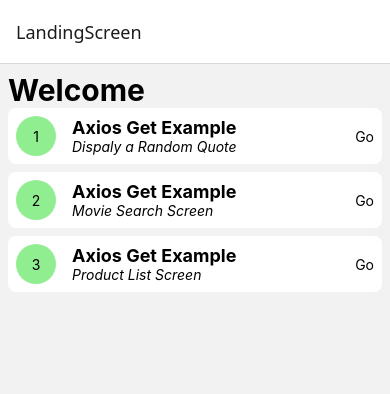
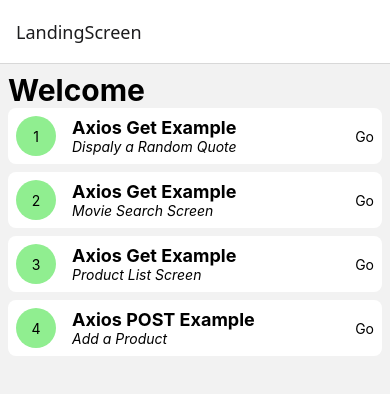
Before and after one commit to abidroid/RNCLITestApp, a React Native app: screen / in a window 390 px wide. Shown: the top 394 px of the page. Built offline with nearby package versions, Linux system fonts and the light colour scheme.

Commit message:
axios post request

```diff
--- a/navigation/MainNavigation.js
+++ b/navigation/MainNavigation.js
@@ -4,6 +4,7 @@
 import AxiosExampleOneScreen from '../screens/AxiosExampleOne/AxiosExampleOneScreen';
 import AxiosMovieSearchScreen from '../screens/AxiosMovieSearch/AxiosMovieSearchScreen';
 import ProductListScreen from '../screens/ProductList/ProductListScreen';
+import AxiosPostRequestScreen from '../screens/AxiosPostRequest/AxiosPostRequestScreen';
 const Stack = createStackNavigator();
 
 const MainNavigation = () => {
@@ -25,6 +26,10 @@
         name={Routes.ProdudutList}
         component={ProductListScreen}
       />
+      <Stack.Screen
+        name={Routes.AxiosPostRequest}
+        component={AxiosPostRequestScreen}
+      />
     </Stack.Navigator>
   );
 };
--- a/navigation/Routes.js
+++ b/navigation/Routes.js
@@ -3,4 +3,5 @@
   AxiosExampleOne: 'AxiosExampleOneScreen',
   AxiosMovieSearch: 'AxiosMovieSearch',
   ProdudutList: 'ProductList',
+  AxiosPostRequest: 'AxiosPostRequest',
 };
--- /dev/null
+++ b/screens/AxiosPostRequest/AxiosPostRequestScreen.js
@@ -0,0 +1,13 @@
+
+import {View, Text} from 'react-native';
+
+const AxiosPostRequestScreen = () => {
+
+    return (
+        <View>
+            <Text>Add Product</Text>
+        </View>
+    );
+};
+
+export default AxiosPostRequestScreen;
--- a/screens/LandingScreen/LandingScreen.js
+++ b/screens/LandingScreen/LandingScreen.js
@@ -28,6 +28,12 @@
           subtitle="Product List Screen"
           onPress={() => navigation.navigate(Routes.ProdudutList)}
         />
+        <LandingScreenItem
+          serialNo="4"
+          title="Axios POST Example"
+          subtitle="Add a Product"
+          onPress={() => navigation.navigate(Routes.AxiosPostRequest)}
+        />
       </ScrollView>
     </SafeAreaView>
   );
```
